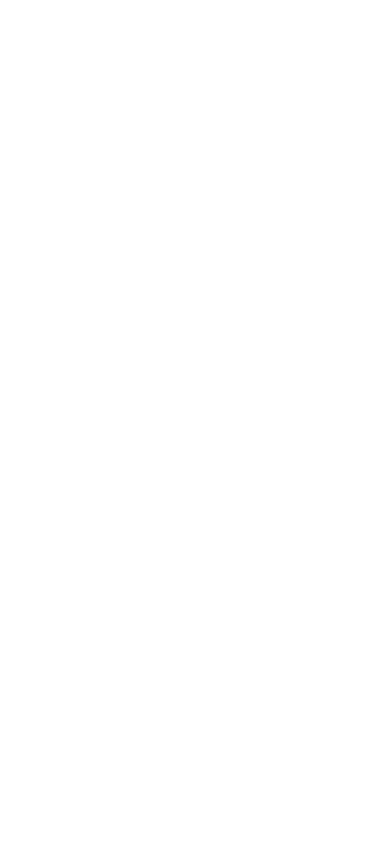
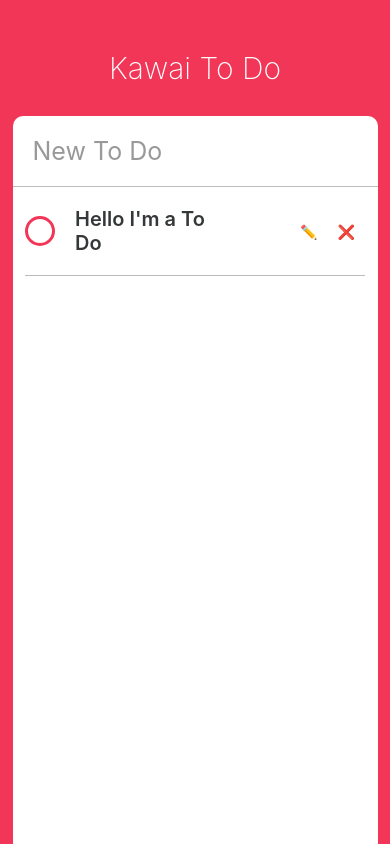
Before and after one commit to pavane90/kawai-todo, a React Native app in the folder kawai-todo/: screen / in a window 390 px wide. Built offline with nearby package versions, Linux system fonts and the light colour scheme.

Commit message:
Saving To Dos part One

```diff
--- a/kawai-todo/App.js
+++ b/kawai-todo/App.js
@@ -11,6 +11,7 @@
 } from "react-native";
 import { AppLoading } from "expo";
 import ToDo from "./ToDo";
+import uuidv1 from "uuid/v1";
 
 const { height, width } = Dimensions.get("window");
 
@@ -23,7 +24,7 @@
     this._loadToDos();
   };
   render() {
-    const { newTodo, loadedToDos } = this.state;
+    const { newToDo, loadedToDos } = this.state;
     if (!loadedToDos) {
       return <AppLoading />;
     }
@@ -35,11 +36,12 @@
           <TextInput
             style={styles.input}
             placeholder={"New To Do"}
-            value={newTodo}
+            value={newToDo}
             onChangeText={this._crontolNewToDo}
             placeholderTextColor={"#999"}
             returnKeyType={"done"}
             autoCorrect={false}
+            onSubmitEditing={this._addToDo}
           />
           <ScrollView contentContainerStyle={styles.toDos}>
             <ToDo text={"Hello I'm a To Do"} />
@@ -53,7 +55,36 @@
       newTodo: text
     });
   };
-  _loadToDos = () => {};
+  _loadToDos = () => {
+    this.setState({
+      loadedToDos: true
+    });
+  };
+  _addToDo = () => {
+    const { newToDo } = this.state;
+    if (newToDo !== "") {
+      this.setState(prevState => {
+        const ID = uuidv1();
+        const newToDoObject = {
+          [ID]: {
+            id: ID,
+            inCompleted: false,
+            text: newToDo,
+            createdAt: Date.now()
+          }
+        };
+        const newState = {
+          ...prevState,
+          newToDo: "",
+          toDos: {
+            ...prevState.toDos,
+            ...newToDoObject
+          }
+        };
+        return { ...newState };
+      });
+    }
+  };
 }
 
 const styles = StyleSheet.create({
--- a/kawai-todo/package.json
+++ b/kawai-todo/package.json
@@ -9,7 +9,8 @@
   "dependencies": {
     "expo": "^32.0.0",
     "react": "16.5.0",
-    "react-native": "https://github.com/expo/react-native/archive/sdk-32.0.0.tar.gz"
+    "react-native": "https://github.com/expo/react-native/archive/sdk-32.0.0.tar.gz",
+    "uuid": "^3.3.2"
   },
   "devDependencies": {
     "babel-preset-expo": "^5.0.0"
```
